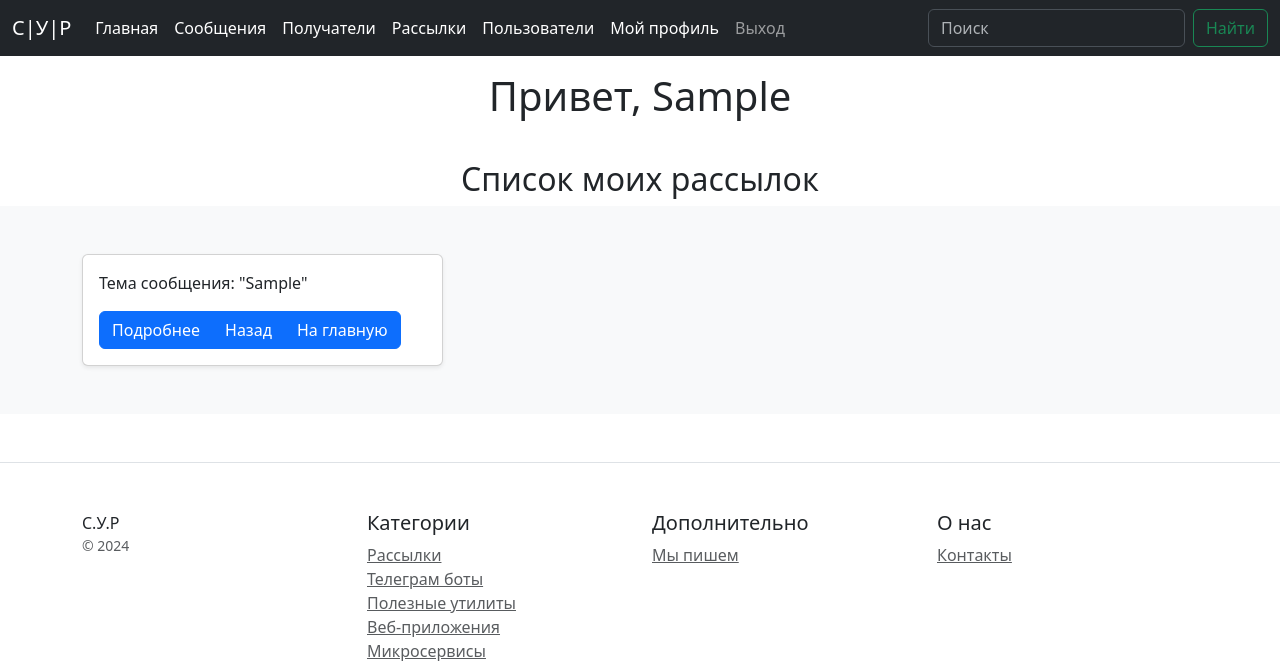
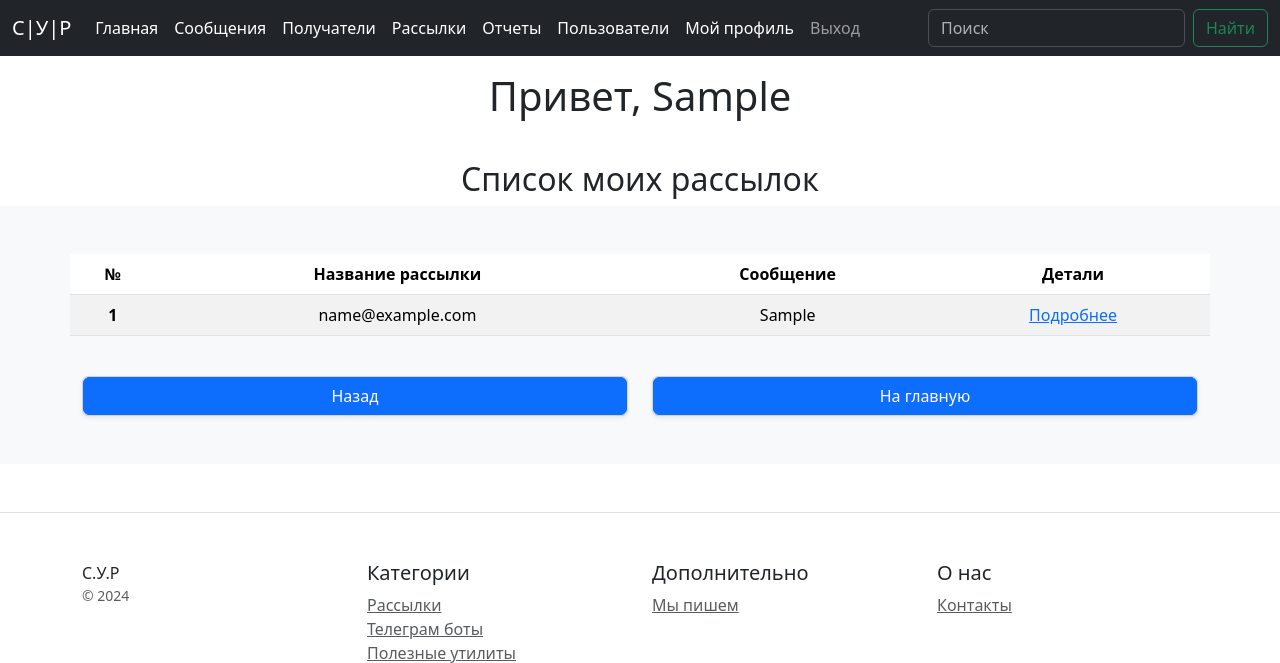
Before and after one commit to SergeiVokhminov/Course_PR_4, a Django app: page /mailing_list/ in a window 1280 px wide. Shown: the top 663 px of the page. Run offline with Django 5.2, Linux system fonts and the light colour scheme; the first user in the database is signed in; tables that the repository leaves empty hold one stand-in row (Sample ...); some libraries are stand-ins or nearby versions.

Commit message:
обновлены шаблоны страниц приложения mailing

```diff
--- a/mailing/templates/mailing/home.html
+++ b/mailing/templates/mailing/home.html
@@ -1,4 +1,5 @@
 {% extends 'mailing/base.html' %}
+{% load my_tags %}
 {% block title %}Главная страница{% endblock %}
 {% block content %}
 <div class="album py-5 bg-body-tertiary">
@@ -33,6 +34,7 @@
                     </a>
                 </div>
             </div>
+            {% if perms.user.can_block_users %}
             <div class="col">
                 <div class="card shadow-sm" >
                     <a class="btn btn-primary" href="{% url 'users:user_info' %}" role="button">
@@ -40,6 +42,7 @@
                     </a>
                 </div>
             </div>
+            {% endif %}
             <div class="col">
                 <div class="card shadow-sm" >
                     <a class="btn btn-primary" href="{% url 'users:user_detail' user.pk %}" role="button">
--- a/mailing/templates/mailing/includes/menu.html
+++ b/mailing/templates/mailing/includes/menu.html
@@ -20,7 +20,10 @@
                 <li class="nav-item">
                     <a class="nav-link active" href="{% url 'mailing:mailing_list' %}" role="button">Рассылки</a>
                 </li>
-                {% if perms.user.can_block_users %}
+                <li class="nav-item">
+                    <a class="nav-link active" href="#" role="button">Отчеты</a>
+                </li>
+                {% if "user.view_user" in perms %}
                 <li class="nav-item">
                     <a class="nav-link active" href="{% url 'users:user_list' %}" role="button">Пользователи</a>
                 </li>
--- a/mailing/templates/mailing/mailing_attempts_list.html
+++ b/mailing/templates/mailing/mailing_attempts_list.html
@@ -1,5 +1,5 @@
 {% extends 'mailing/base.html' %}
-{% block title %}Страница отчётов о рассылках{% endblock %}
+{% block title %}Страница отчетов о рассылках{% endblock %}
 {% block content %}
 <div class="container">
     <div class="container mt-3">
--- a/mailing/templates/mailing/mailing_list.html
+++ b/mailing/templates/mailing/mailing_list.html
@@ -4,30 +4,41 @@
 <h2 class="mt-2 text-center">Список моих рассылок</h2>
 <div class="album py-5 bg-body-tertiary">
     <div class="container">
-        <div class="row row-cols-1 row-cols-sm-2 row-cols-md-3 g-3">
-            {% for mailing in object_list %}
+        <div class="row row-cols-1 row-cols-sm-2 row-cols-md-2 g-4 text-center">
+            <table class="table table-striped">
+                <thead>
+                <tr>
+                    <th scope="col">№</th>
+                    <th scope="col">Название рассылки</th>
+                    <th scope="col">Сообщение</th>
+                    <th scope="col">Детали</th>
+                </tr>
+                </thead>
+                <tbody>
+                {% for mailing in object_list %}
+                <tr>
+                    <th scope="row">{{ mailing.id }}</th>
+                    <td>{{ mailing.mailing_name }}</td>
+                    <td>{{ mailing.message }}</td>
+                    <td><a class="link" href="{% url 'mailing:mailing_detail' mailing.pk %}">Подробнее</a></td>
+                </tr>
+                {% empty %}
+                <tr>
+                    <td colspan="4" class="text-center">Нет рассылок для отображения.</td>
+                </tr>
+                {% endfor %}
+                </tbody>
+            </table>
             <div class="col">
                 <div class="card shadow-sm">
-                    <div class="card-body">
-                        <p class="card-text">Тема сообщения: "{{ mailing.message.topic }}"</p>
-                        <div class="d-flex justify-content-between align-items-center">
-                            <div class="btn-group">
-                                <a class="btn btn-primary" href="{% url 'mailing:mailing_detail' mailing.pk %}"
-                                   role="button">
-                                    Подробнее
-                                </a>
-                                <a class="btn btn-primary" href="{% url 'mailing:mailing_info' %}" role="button">
-                                    Назад
-                                </a>
-                                <a class="btn btn-primary" href="{% url 'mailing:home' %}" role="button">
-                                    На главную
-                                </a>
-                            </div>
-                        </div>
-                    </div>
+                    <a class="btn btn-primary" href="{% url 'mailing:mailing_info' %}" role="button">Назад</a>
                 </div>
             </div>
-            {% endfor %}
+            <div class="col">
+                <div class="card shadow-sm">
+                    <a class="btn btn-primary" href="{% url 'mailing:home' %}" role="button">На главную</a>
+                </div>
+            </div>
         </div>
     </div>
 </div>
--- a/mailing/templates/mailing/main.html
+++ b/mailing/templates/mailing/main.html
@@ -1,9 +1,10 @@
 {% extends 'mailing/base.html' %}
-{% block title %}Главная страница {% endblock %}
+{% block title %}Общая информация{% endblock %}
 {% block content %}
 <div class="container">
     <div class="container mt-3">
         <h1 class="my-0 font-weight-normal text-center">Общая информация по рассылкам</h1>
+        <h4 class="my-0 font-weight-normal mt-3">Количество всех сообщений: {{message_all | length}}</h4>
         <h4 class="my-0 font-weight-normal mt-3">Количество всех рассылок: {{mailing_all | length}}</h4>
         <h4 class="my-0 font-weight-normal mt-3">Количество активных рассылок: {{mailing_active | length}}</h4>
         <h4 class="my-0 font-weight-normal mt-3">Количество уникальных получателей: {{recipients_all | length}}</h4>
```
Also changed, not shown: mailing/templates/mailing/mailing_detail.html (+16 -3 lines), mailing/templates/mailing/recipient_list.html (+0 -23 lines).
